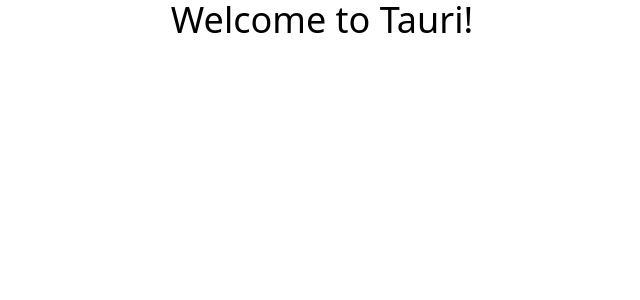
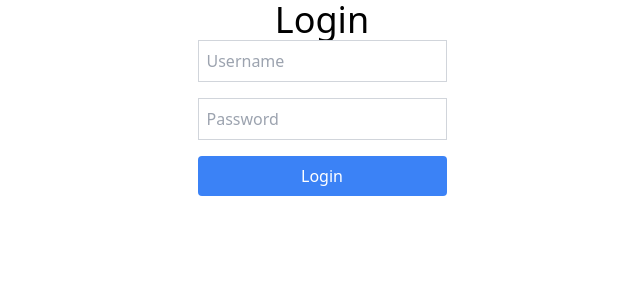
Before and after one commit to TradeTrack0001/frontend, a React (Vite) app: page / in a window 1280 px wide. Shown: the top 300 px of the page, without its empty margins (318-958 px from the left). Built offline with nearby package versions, Linux system fonts and the light colour scheme.

Commit message:
app page converted to login page

```diff
--- a/src/App.tsx
+++ b/src/App.tsx
@@ -4,8 +4,28 @@
   return (
     <div className="min-h-screen">
       <h1 className="flex justify-center items-center text-4xl">
-        Welcome to Tauri!
+        Login
       </h1>
+      <div className="flex justify-center items-center">
+        <form className="flex flex-col space-y-4">
+          <input
+            type="text"
+            placeholder="Username"
+            className="border border-gray-300 p-2"
+          />
+          <input
+            type="password"
+            placeholder="Password"
+            className="border border-gray-300 p-2"
+          />
+          <button
+            type="submit"
+            className="bg-blue-500 text-white p-2 rounded"
+          >
+            Login
+          </button>
+        </form>
+    </div>
     </div>
   );
 }
```
